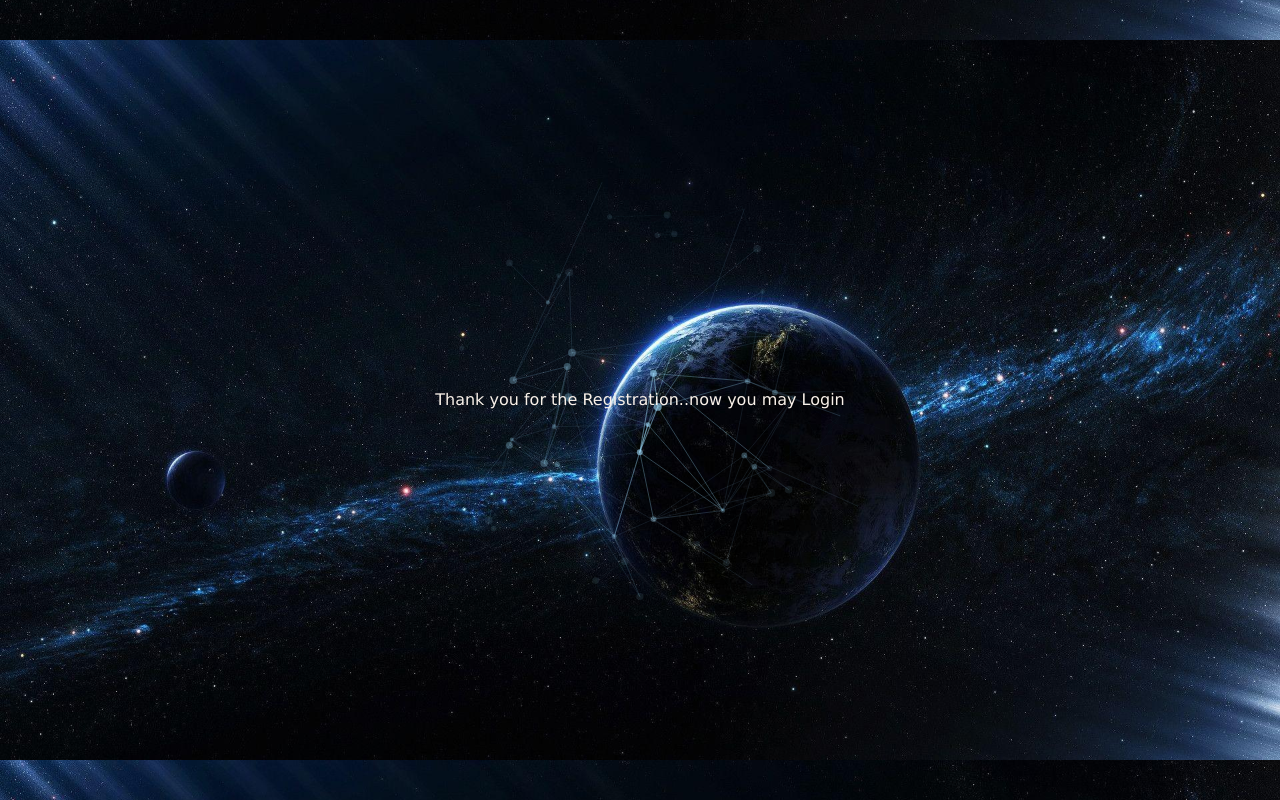
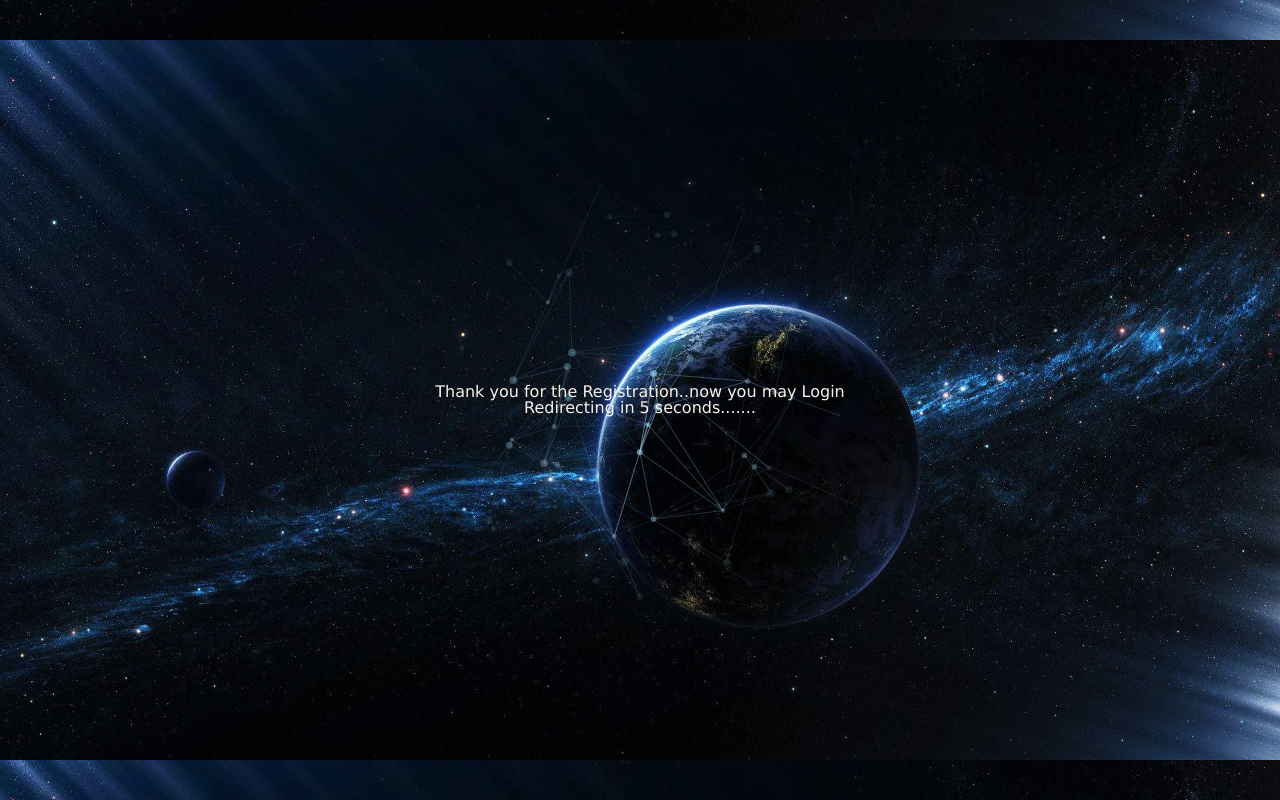
Before and after one commit to nytstar/SpaceDustRTS, a PHP site: page /Registered.php in a window 1280 px wide. Run offline with PHP 8.4, Linux system fonts and the light colour scheme.

Commit message:
Added a redirect on the registered.php to login

```diff
--- a/Registered.php
+++ b/Registered.php
@@ -4,6 +4,7 @@
         <meta charset="utf-8"/>
         <meta http-equiv="X-UA-Compatible" content="IE=edge"/>
         <meta name="viewport" content="width=device-width, initial-scale=1"/>
+		<meta http-equiv="refresh" content="5;https://spacedustrtswip.000webhostapp.com/Login.php" />
         <link rel="stylesheet" type="text/css" media="screen" href="reset.php"/>
         <link rel="stylesheet" type="text/css" media="screen" href="main.php"/>
         <script src="Tween.js"></script>
@@ -13,7 +14,14 @@
 
     <body>
         <div id="large-header" class="large-header">
-            <h3 class="main-title">Thank you for the Registration..now you may Login</h3>
+            <div>
+			<h3 class="main-title">Thank you for the Registration..now you may Login
+				<br />
+				Redirecting in 5 seconds.......
+			</h3>
+
+			</div>
+
             <canvas id="demo-canvas"></canvas>
         </div>
         <script src="Intro.js"></script>
```
